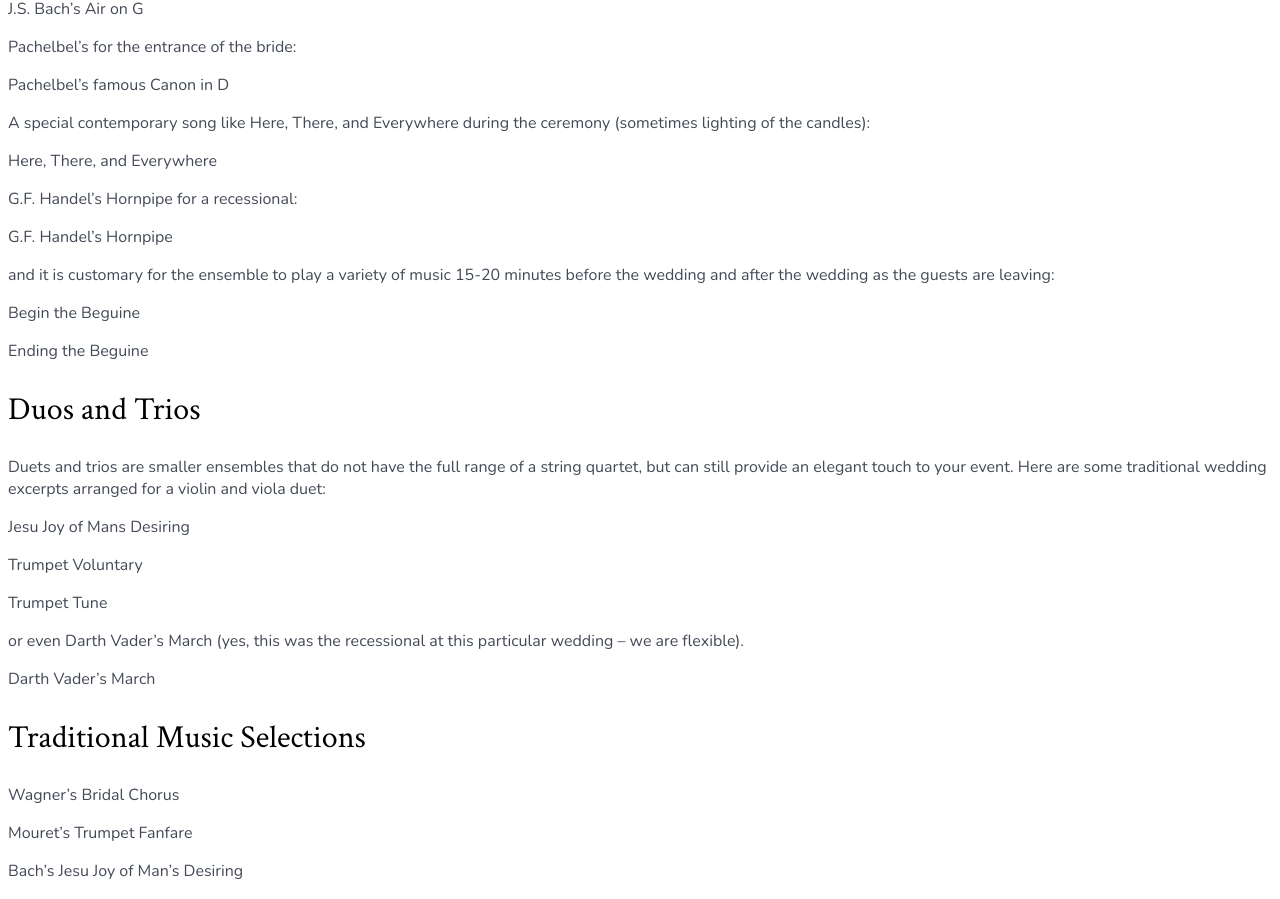
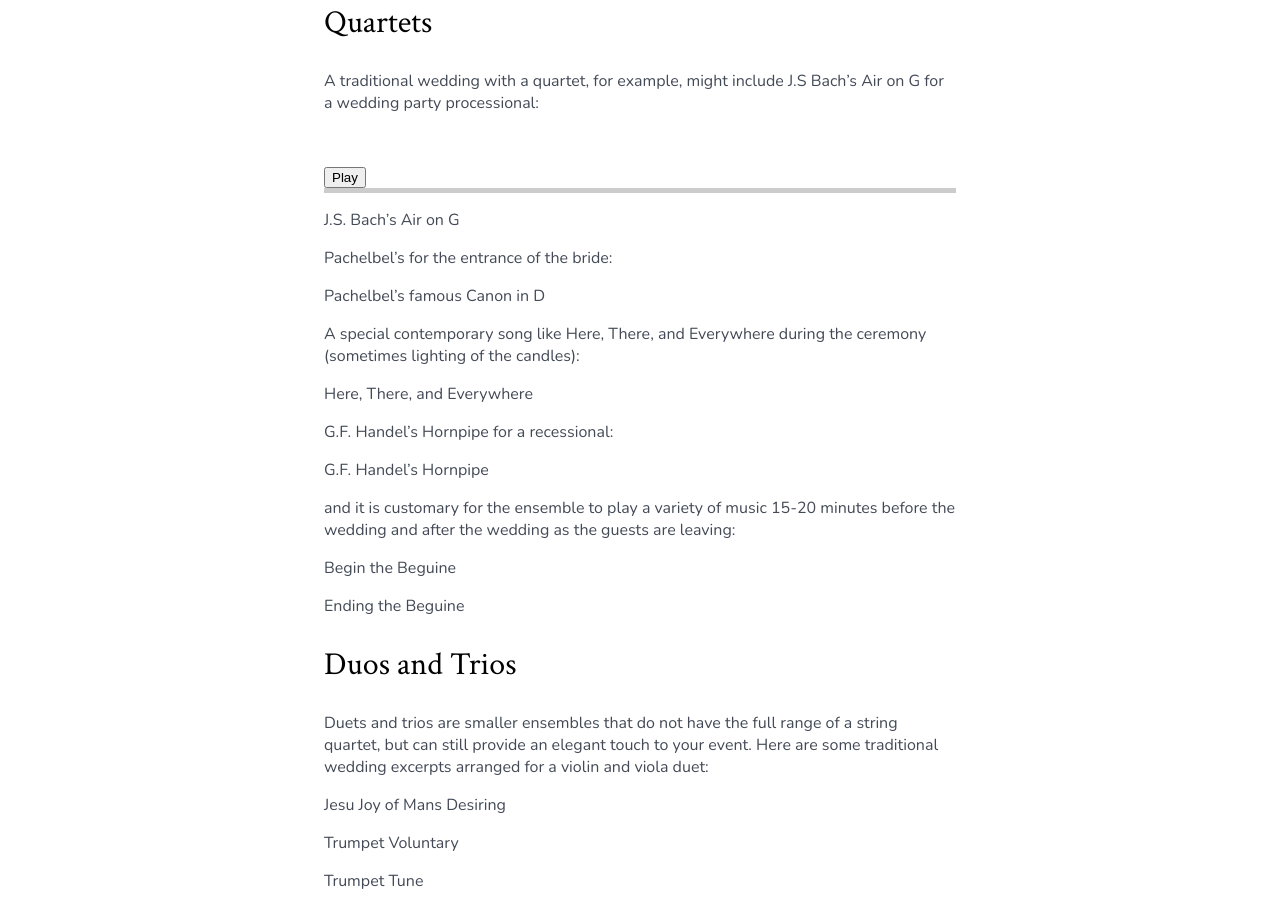
Before and after one commit to lucasamagno/affinitystrings, a Vue app: page /booking-inquiries in a window 1280 px wide. Shown: the part 1173-2072 px from the top of the page. Built offline with nearby package versions, Linux system fonts and the light colour scheme.

Commit message:
initial audio player

```diff
--- /dev/null
+++ b/src/components/AudioPlayer.vue
@@ -0,0 +1,85 @@
+<script setup>
+import { ref, onMounted, onUnmounted } from 'vue'
+
+const audio = ref(null)
+const isPlaying = ref(false)
+const progress = ref(0)
+const currentTime = ref(0)
+const duration = ref(0)
+
+const togglePlayPause = () => {
+    if (isPlaying.value) {
+        audio.value.pause()
+    } else {
+        audio.value.play()
+    }
+    isPlaying.value = !isPlaying.value
+}
+
+const updateProgress = () => {
+    currentTime.value = audio.value.currentTime
+    duration.value = audio.value.duration
+    progress.value = (currentTime.value / duration.value) * 100
+}
+
+const resetPlayer = () => {
+    isPlaying.value = false
+    currentTime.value = 0
+    progress.value = 0
+}
+
+const seek = (event) => {
+    const rect = event.currentTarget.getBoundingClientRect()
+    const clickX = event.clientX - rect.left
+    const newTime = (clickX / rect.width) * audio.value.duration
+    audio.value.currentTime = newTime
+}
+
+onMounted(() => {
+    audio.value.addEventListener('loadedmetadata', () => {
+        duration.value = audio.value.duration
+    })
+})
+
+onUnmounted(() => {
+    audio.value.remoteEventListener('timeupdate', updateProgress)
+})
+</script>
+
+<template>
+    <div class="audio-player">
+        <h3>{{ title }}</h3>
+        <audio ref="audio" :src="src" @timeupdate="updateProgress" @ended="resetPlayer"></audio>
+    </div>
+
+    <button @click="togglePlayPause">
+        {{ isPlaying ? 'Pause' : 'Play' }}
+    </button>
+
+    <div class="progress-bar" @click="seek">
+        <div class="progress" :style="{ width: `${progress}%` }"></div>
+    </div>
+
+</template>
+
+<style scoped>
+.audio-player {
+    display: flex;
+    align-items: center;
+    gap: 10px;
+}
+
+.progress-bar {
+    width: 100%;
+    height: 5px;
+    background-color: #ccc;
+    cursor: pointer;
+    position: relative;
+}
+
+.progress {
+    height: 100%;
+    background-color: #007bff;
+    transition: width 0.1s ease;
+}
+</style>
--- a/src/views/BookingPage.vue
+++ b/src/views/BookingPage.vue
@@ -1,5 +1,5 @@
 <template>
-  <div>
+  <div class="content-container">
     <h1>Booking Inquiries</h1>
     <p>Affinity Strings provides experienced professional musicians, with a wide variety of ensemble options, for just about any occasion. All musicians affiliated with Affinty Strings are experienced professionals who will add a polished touch of class to your special occasion.</p>
     <!-- include header image-->
@@ -35,7 +35,7 @@
     <h2>Quartets</h2>
 
     <p>A traditional wedding with a quartet, for example, might include J.S Bach’s Air on G for a wedding party processional:</p>
-    <!--Audio clip needs to go here-->
+    <AudioPlayer src="https://example.com/path-to-your-audio-file.mp3" title="Sample Track" />
     <p>J.S. Bach’s Air on G</p>
 
     <p>Pachelbel’s for the entrance of the bride:</p>
@@ -131,7 +131,14 @@
 </template>
 
 <script setup>
+import AudioPlayer from '@/components/AudioPlayer.vue';
 </script>
 
 <style scoped>
+.content-container {
+  margin: 0 auto;
+  width: 50%;
+}
+
+
 </style>
--- a/src/views/ContactPage.vue
+++ b/src/views/ContactPage.vue
@@ -1,5 +1,5 @@
 <template>
-  <div>
+  <div className="content-container">
     <h1>Contact Us</h1>
     <p>We would love to hear from you. Please get in touch with us if you have any questions about lessons or bookings and we will get back with you as soon as possible.</p>
     <!-- need to embed contact form using emailjs-->
@@ -10,4 +10,9 @@
 </script>
 
 <style scoped>
+.content-container {
+  margin: 0 auto;
+  width: 50%;
+}
+
 </style>
```
